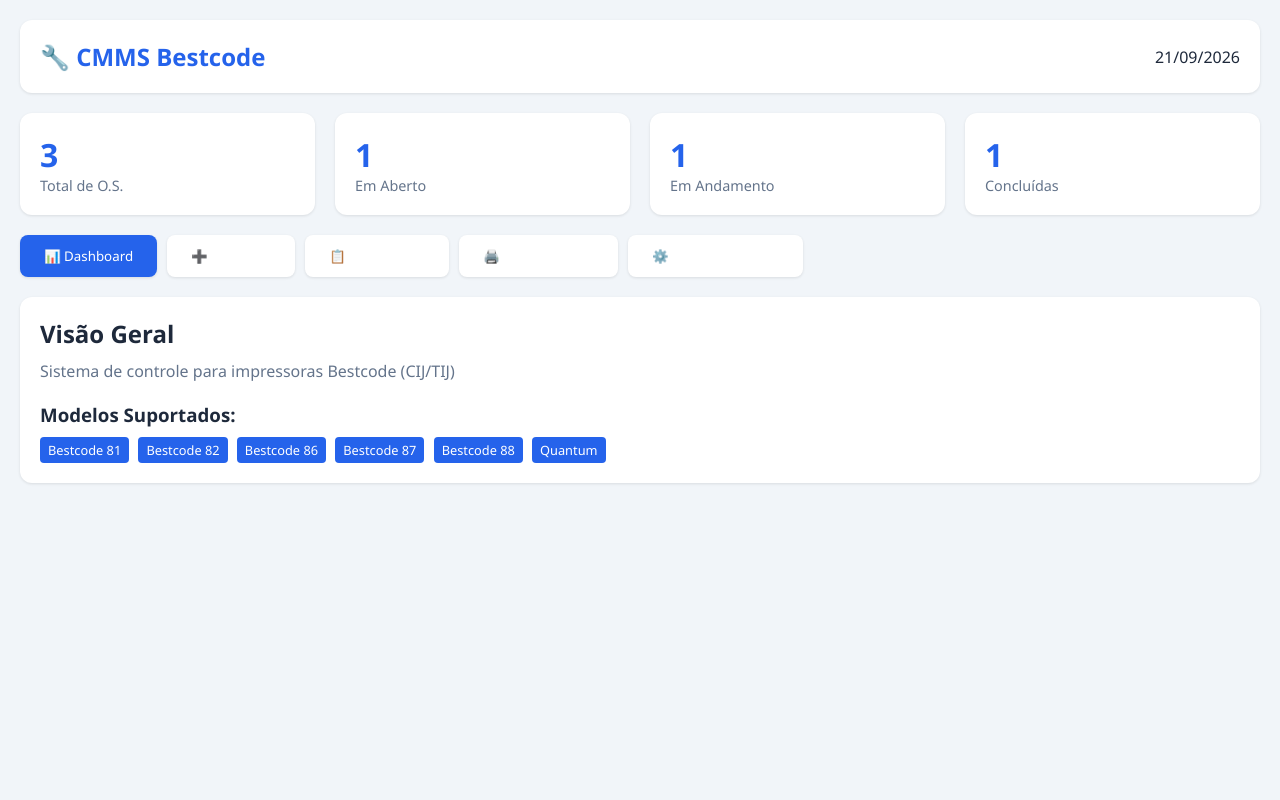
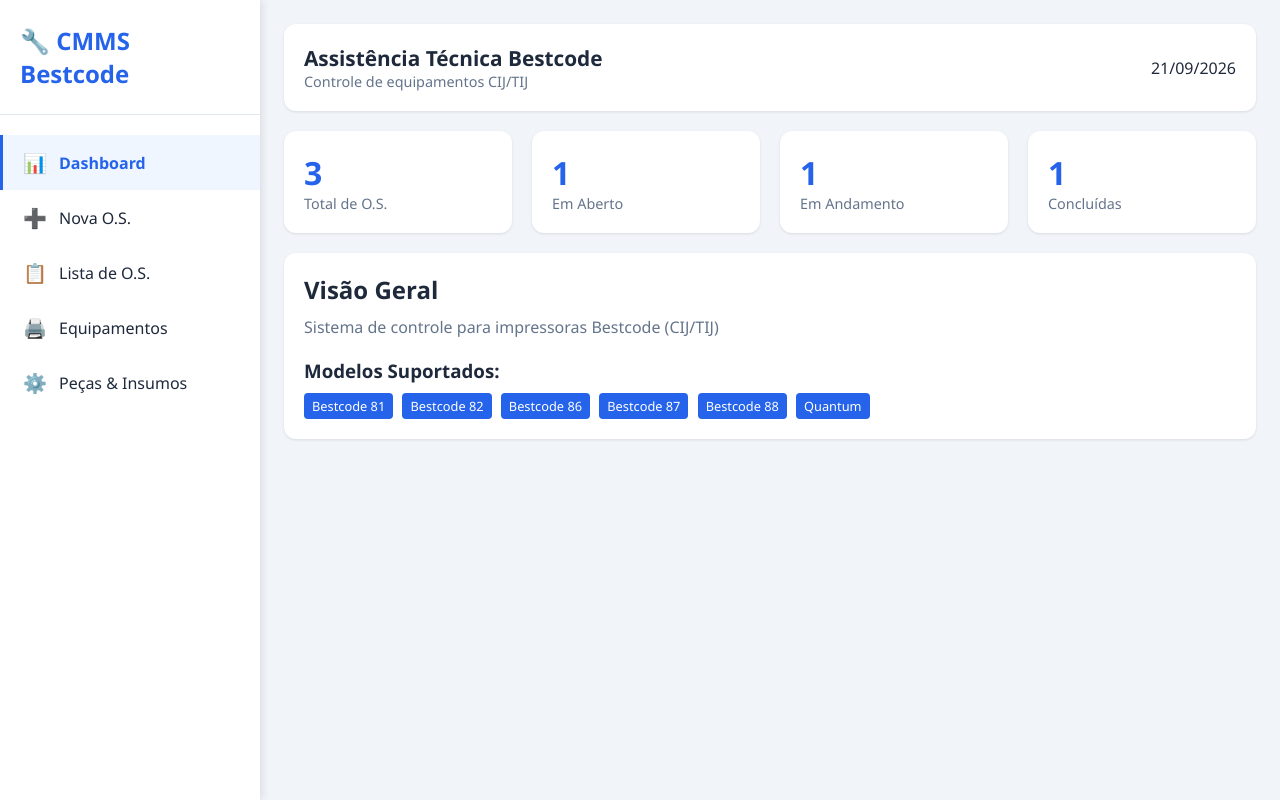
Before and after one commit to teslamicmms-ctrl/cmms, a plain HTML site: page index.html in a window 1280 px wide. Drawn offline with Linux system fonts and the light colour scheme.

Commit message:
Title: Complete redesign of CMMS interface with responsive sidebar navigation
Key features implemented:
- Added responsive sidebar navigation with collapsible menu for mobile devices
- Implemented toggle functionality for mobile menu with overlay backdrop
- Restructured main content layout to work with fixed sidebar positioning
- Updated navigation system to use sidebar icons instead of horizontal tabs
- Enhanced responsive design with improved mobile experience and touch targets
- Maintained all existing functionality while improving visual organization and accessibility

The interface now features a modern sidebar layout that transforms into a hamburger menu on smaller screens, providing better navigation and improved user experience across devices. The content area dynamically adjusts to accommodate the sidebar, with smooth transitions and proper spacing.

```diff
--- a/index.html
+++ b/index.html
@@ -14,6 +14,7 @@
             --background: #f1f5f9;
             --surface: #ffffff;
             --text: #1e293b;
+            --sidebar-width: 260px;
         }
 
         * {
@@ -27,6 +28,128 @@
             background: var(--background);
             color: var(--text);
             min-height: 100vh;
+            display: flex;
+        }
+
+        /* Sidebar */
+        .sidebar {
+            width: var(--sidebar-width);
+            background: var(--surface);
+            min-height: 100vh;
+            position: fixed;
+            left: 0;
+            top: 0;
+            box-shadow: 2px 0 8px rgba(0,0,0,0.1);
+            z-index: 1000;
+            transition: transform 0.3s ease;
+        }
+
+        .sidebar-header {
+            padding: 24px 20px;
+            border-bottom: 1px solid #e2e8f0;
+        }
+
+        .logo {
+            font-size: 1.4rem;
+            font-weight: bold;
+            color: var(--primary);
+            display: flex;
+            align-items: center;
+            gap: 10px;
+        }
+
+        .sidebar-nav {
+            padding: 20px 0;
+        }
+
+        .nav-item {
+            display: flex;
+            align-items: center;
+            gap: 12px;
+            padding: 14px 20px;
+            color: var(--text);
+            text-decoration: none;
+            transition: all 0.2s;
+            cursor: pointer;
+            border-left: 3px solid transparent;
+        }
+
+        .nav-item:hover {
+            background: var(--background);
+            color: var(--primary);
+        }
+
+        .nav-item.active {
+            background: #eff6ff;
+            color: var(--primary);
+            border-left-color: var(--primary);
+            font-weight: 600;
+        }
+
+        .nav-icon {
+            font-size: 1.2rem;
+            width: 24px;
+            text-align: center;
+        }
+
+        /* Main Content */
+        .main-content {
+            flex: 1;
+            margin-left: var(--sidebar-width);
+            padding: 24px;
+            transition: margin-left 0.3s ease;
+        }
+
+        /* Mobile Menu Toggle */
+        .menu-toggle {
+            display: none;
+            position: fixed;
+            top: 20px;
+            right: 20px;
+            z-index: 1001;
+            background: var(--primary);
+            color: white;
+            border: none;
+            padding: 10px 14px;
+            border-radius: 8px;
+            cursor: pointer;
+            font-size: 1.3rem;
+            box-shadow: 0 2px 8px rgba(0,0,0,0.2);
+        }
+
+        .overlay {
+            display: none;
+            position: fixed;
+            top: 0;
+            left: 0;
+            right: 0;
+            bottom: 0;
+            background: rgba(0,0,0,0.5);
+            z-index: 999;
+        }
+
+        .overlay.active {
+            display: block;
+        }
+
+        /* Responsive */
+        @media (max-width: 768px) {
+            .sidebar {
+                transform: translateX(-100%);
+            }
+
+            .sidebar.active {
+                transform: translateX(0);
+            }
+
+            .main-content {
+                margin-left: 0;
+                padding: 80px 16px 16px;
+            }
+
+            .menu-toggle {
+                display: block;
+            }
         }
 
         .container {
@@ -218,11 +341,50 @@
     </style>
 </head>
 <body>
-    <div class="container">
+    <!-- Mobile Menu Toggle -->
+    <button class="menu-toggle" onclick="toggleMenu()">☰</button>
+
+    <!-- Overlay for mobile -->
+    <div class="overlay" onclick="toggleMenu()"></div>
+
+    <!-- Sidebar Navigation -->
+    <aside class="sidebar" id="sidebar">
+        <div class="sidebar-header">
+            <div class="logo">🔧 CMMS Bestcode</div>
+        </div>
+        <nav class="sidebar-nav">
+            <div class="nav-item active" onclick="showTab('dashboard')" data-tab="dashboard">
+                <span class="nav-icon">📊</span>
+                <span>Dashboard</span>
+            </div>
+            <div class="nav-item" onclick="showTab('nova-os')" data-tab="nova-os">
+                <span class="nav-icon">➕</span>
+                <span>Nova O.S.</span>
+            </div>
+            <div class="nav-item" onclick="showTab('lista-os')" data-tab="lista-os">
+                <span class="nav-icon">📋</span>
+                <span>Lista de O.S.</span>
+            </div>
+            <div class="nav-item" onclick="showTab('equipamentos')" data-tab="equipamentos">
+                <span class="nav-icon">🖨️</span>
+                <span>Equipamentos</span>
+            </div>
+            <div class="nav-item" onclick="showTab('pecas')" data-tab="pecas">
+                <span class="nav-icon">⚙️</span>
+                <span>Peças & Insumos</span>
+            </div>
+        </nav>
+    </aside>
+
+    <!-- Main Content -->
+    <main class="main-content">
         <header>
-            <div class="logo">🔧 CMMS Bestcode</div>
             <div>
-                <span id="currentDate"></span>
+                <h2 style="font-size: 1.3rem; color: var(--text);">Assistência Técnica Bestcode</h2>
+                <p style="color: var(--secondary); font-size: 0.9rem;">Controle de equipamentos CIJ/TIJ</p>
+            </div>
+            <div>
+                <span id="currentDate" style="font-weight: 500;"></span>
             </div>
         </header>
 
@@ -243,14 +405,6 @@
                 <div class="stat-value" id="osConcluidas">0</div>
                 <div class="stat-label">Concluídas</div>
             </div>
-        </div>
-
-        <div class="tabs">
-            <button class="tab-btn active" onclick="showTab('dashboard')">📊 Dashboard</button>
-            <button class="tab-btn" onclick="showTab('nova-os')">➕ Nova O.S.</button>
-            <button class="tab-btn" onclick="showTab('lista-os')">📋 Lista de O.S.</button>
-            <button class="tab-btn" onclick="showTab('equipamentos')">🖨️ Equipamentos</button>
-            <button class="tab-btn" onclick="showTab('pecas')">⚙️ Peças & Insumos</button>
         </div>
 
         <!-- Dashboard -->
@@ -433,17 +587,6 @@
 
         // Data atual
         document.getElementById('currentDate').textContent = new Date().toLocaleDateString('pt-BR');
-
-        // Navegação entre abas
-        function showTab(tabId) {
-            document.querySelectorAll('.tab-content').forEach(tab => tab.classList.remove('active'));
-            document.querySelectorAll('.tab-btn').forEach(btn => btn.classList.remove('active'));
-            document.getElementById(tabId).classList.add('active');
-            event.target.classList.add('active');
-
-            if (tabId === 'lista-os') renderizarOS();
-            if (tabId === 'equipamentos') renderizarEquipamentos();
-        }
 
         // Criar nova O.S.
         function criarOS(event) {
@@ -673,8 +816,44 @@
             </form>
         </div>
     </div>
+    </main>
 
     <script>
+        // Toggle menu mobile
+        function toggleMenu() {
+            const sidebar = document.getElementById('sidebar');
+            const overlay = document.querySelector('.overlay');
+            sidebar.classList.toggle('active');
+            overlay.classList.toggle('active');
+        }
+
+        // Navegação entre abas
+        function showTab(tabId) {
+            // Esconder todas as abas
+            document.querySelectorAll('.tab-content').forEach(tab => tab.classList.remove('active'));
+
+            // Remover active de todos os itens do menu
+            document.querySelectorAll('.nav-item').forEach(item => item.classList.remove('active'));
+
+            // Mostrar aba selecionada
+            document.getElementById(tabId).classList.add('active');
+
+            // Ativar item do menu correspondente
+            const menuItem = document.querySelector(`[data-tab="${tabId}"]`);
+            if (menuItem) {
+                menuItem.classList.add('active');
+            }
+
+            // Fechar menu no mobile após clicar
+            if (window.innerWidth <= 768) {
+                toggleMenu();
+            }
+
+            // Renderizar dados se necessário
+            if (tabId === 'lista-os') renderizarOS();
+            if (tabId === 'equipamentos') renderizarEquipamentos();
+        }
+
         // Carregar dados do LocalStorage se existir
         if(localStorage.getItem('cmms_ordens')) {
             ordensServico = JSON.parse(localStorage.getItem('cmms_ordens'));
```
